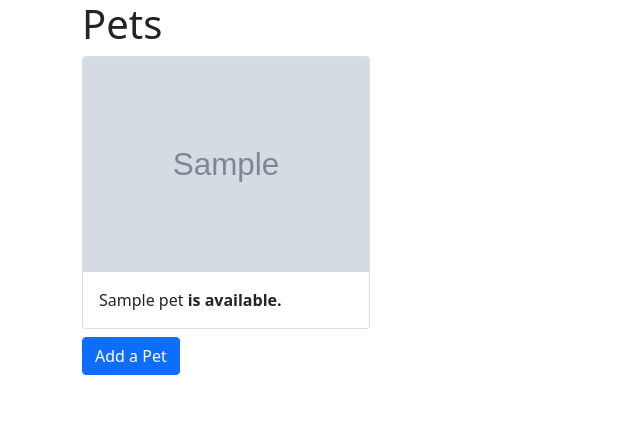
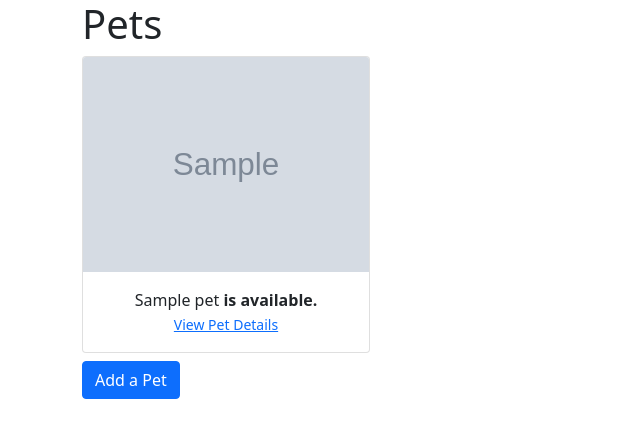
Before and after one commit to trishajjohnson/pet-adoption-app, a Flask app: page / in a window 1280 px wide. Shown: the top 438 px of the page, without its empty margins (0-640 px from the left). Run offline with Flask 2, Linux system fonts and the light colour scheme; tables that the repository leaves empty hold one stand-in row (values such as "Sample post"); grey boxes marked "Sample" are stand-in pictures.

Commit message:
added edit pet form and pet detail page

```diff
--- a/app.py
+++ b/app.py
@@ -1,8 +1,9 @@
 """Pet Adoption application."""
 
+from re import A
 from flask import Flask, render_template, redirect
 from models import db, connect_db, Pet
-from forms import AddPetForm
+from forms import AddPetForm, EditPetForm
 
 app = Flask(__name__)
 
@@ -13,6 +14,8 @@ app.config['SQLALCHEMY_ECHO'] = True
 app.config["DEBUG_TB_INTERCEPT_REDIRECTS"] = False
 
 connect_db(app)
+
+# db.drop_all()
 db.create_all()
 
 from flask_debugtoolbar import DebugToolbarExtension
@@ -38,9 +41,9 @@ def new_pet_form():
     if form.validate_on_submit():
         name = form.name.data
         species = form.species.data
-        photo_url = form.photo_url.data
+        photo_url = form.photo_url.data or None
         age = form.age.data
-        notes = form.note.data
+        notes = form.notes.data
         available = form.available.data
 
         pet = Pet(name=name, species=species, photo_url=photo_url, age=age, notes=notes, available=available)
@@ -51,3 +54,25 @@ def new_pet_form():
         return redirect('/')
     else:
         return render_template('add-pet-form.html', form=form)
+
+
+@app.route("/<int:pet_id>", methods=["GET", "POST"])
+def show_edit_pet_detail(pet_id):
+    """Displays pet dail page and edit form"""
+
+    pet = Pet.query.get_or_404(pet_id)
+    form = EditPetForm(obj=pet)
+
+    if form.validate_on_submit():
+
+        pet.photo_url = form.photo_url.data or None
+        pet.notes = form.notes.data
+        pet.available = form.available.data
+
+        db.session.commit()
+
+        return redirect(f"/")
+
+    else:
+
+        return render_template('pet-detail.html', pet=pet, form=form)
--- a/models.py
+++ b/models.py
@@ -29,4 +29,4 @@ class Pet(db.Model):
     photo_url = db.Column(db.Text, nullable=True, default=DEFAULT_IMAGE_URL)
     age = db.Column(db.Integer, nullable=True)
     notes = db.Column(db.Text, nullable=True)
-    available = db.Column(db.Boolean, nullable=True, default=True)
+    available = db.Column(db.Boolean, nullable=False, default=True)
--- a/static/app.css
+++ b/static/app.css
@@ -1,3 +1,7 @@
-.pet-img {
-    width: 100px;
+/* .pet-img {
+    width: 200px;
+} */
+
+.pf-img {
+    max-width: 400px;
 }
--- a/templates/add-pet-form.html
+++ b/templates/add-pet-form.html
@@ -12,6 +12,9 @@
         {{ field.label }}
         {{ field }}
 
+        {% for err in field.errors %}
+        {{ err }}
+        {% endfor %}
     </p>
     {% endfor %}
 
--- a/templates/base.html
+++ b/templates/base.html
@@ -5,6 +5,7 @@
     <meta http-equiv="X-UA-Compatible" content="IE=edge">
     <meta name="viewport" content="width=device-width, initial-scale=1.0">
     <link href="https://cdn.jsdelivr.net/npm/bootstrap@5.0.2/dist/css/bootstrap.min.css" rel="stylesheet" integrity="sha384-EVSTQN3/azprG1Anm3QDgpJLIm9Nao0Yz1ztcQTwFspd3yD65VohhpuuCOmLASjC" crossorigin="anonymous">
+    <link href="/static/app.css" rel="stylesheet">
     <title>Pet Adoption App</title>
 </head>
 <body>
@@ -19,13 +20,13 @@
                 {% for pet in pets %}
                 <div class="col-sm-4">
 
-                    <div class="card" style="width: 18rem;">
-                        <img src="{{ pet.photo_url }}" class="card-img-top pet-img" alt="...">
+                    <div class="card text-center" style="width: 18rem;">
+                        <a href="/{{ pet.id }}"><img src="{{ pet.photo_url }}" class="card-img-top pet-img" alt="..."></a>
                         <div class="card-body">
                             {% if pet.available %}
-                            <p class="card-text">{{ pet.name }} <b>is available.</b></p>
+                            <p class="card-text">{{ pet.name }} <b>is available.</b>  <a href="/{{ pet.id }}"><br><small>View Pet Details</small></a></p>
                             {% else %}
-                            <p class="card-text">{{ pet.name }} is not available.</p>
+                            <p class="card-text">{{ pet.name }} is not available.  <a href="/{{ pet.id }}"><br><small>View Pet Details</small></a></p>
                             {% endif %}
                         </div>
                     </div>
```
Also changed, not shown: forms.py (+17 -6 lines), templates/pet-detail.html (added, +31 -0 lines).
